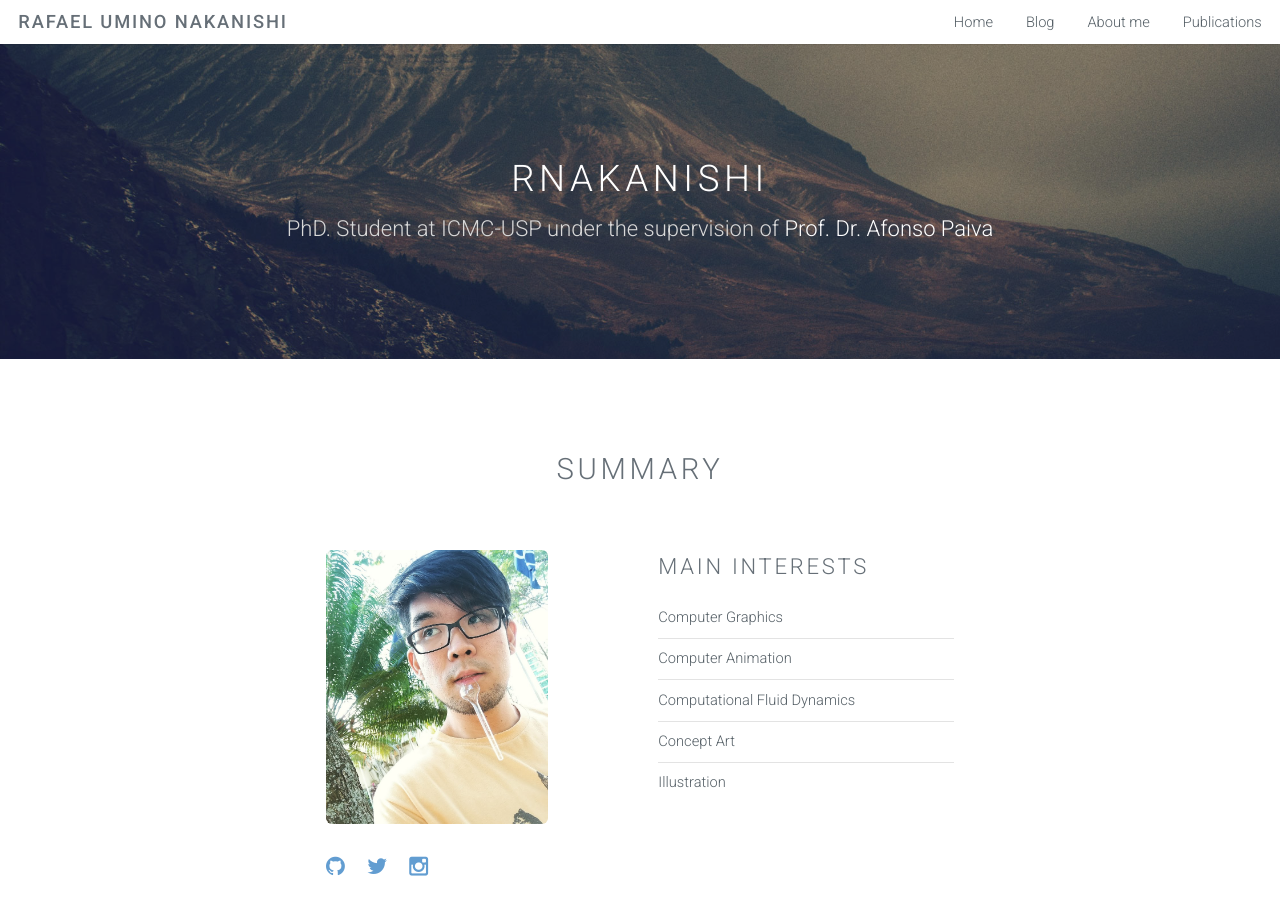
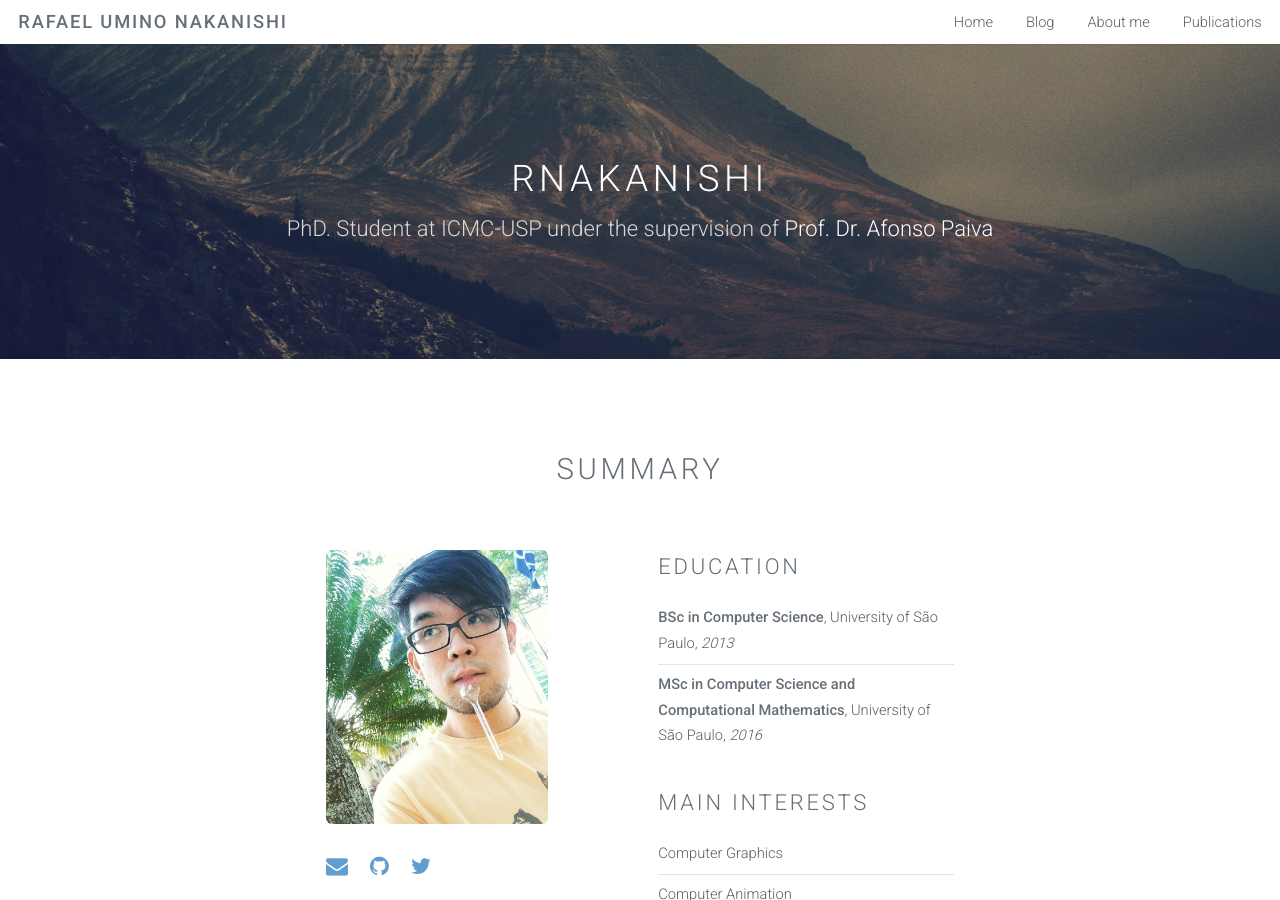
Before and after one commit to rnakanishi/rnakanishi.github.io-bkp, a Jekyll site: the page built from index.html, in a window 1280 px wide and 900 px high. Built offline with Jekyll 4.4.1, drawn with Linux system fonts in a browser that asks for light colours; the list of posts is cut into pages by our own code.

Commit message:
Index enhancements

```diff
--- a/index.html
+++ b/index.html
@@ -19,14 +19,20 @@ layout: landing-page
 				<!-- </section>
 				<section> -->
 					<ul class="icons">
+						<li><a target="_blank" href="mailto:rafael.umino.nakanishi@gmail.com" class="icon fa-envelope"></a></li>
 						<li><a target="_blank" href="https://github.com/rnakanishi" class="icon fa-github"></a></li>
 						<li><a target="_blank" href="https://twitter.com/rnaka_" class="icon fa-twitter"></a></li>
-						<li><a target="_blank" href="https://www.instagram.com/rnaka_" class="icon fa-instagram"></a></li>
+						<!-- <li><a target="_blank" href="https://www.instagram.com/rnaka_" class="icon fa-instagram"></a></li> -->
 					</ul>
 				</section>
 			</div>
 			<div class="4u">
 				<section>
+					<h2>Education</h2>
+					<ul class="alt">
+						<li><b>BSc in Computer Science</b>, University of São Paulo, <i>2013</i></li>
+						<li><b>MSc in Computer Science and Computational Mathematics</b>, University of São Paulo, <i>2016</i></li>
+					</ul>
 					<h2>Main Interests</h2>
 					<ul class="alt">
 						<li>Computer Graphics</li>
```
